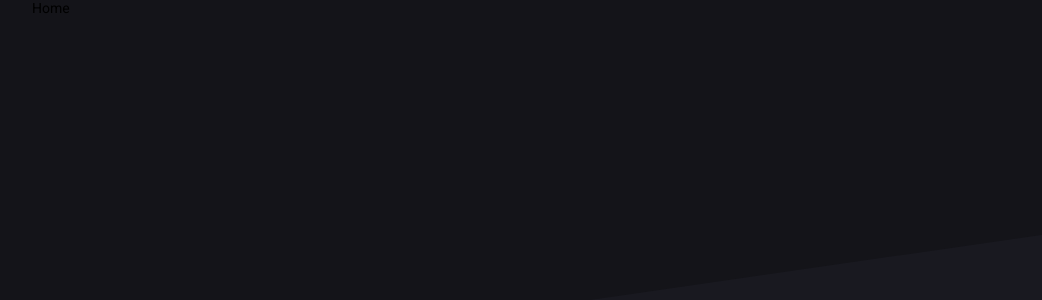
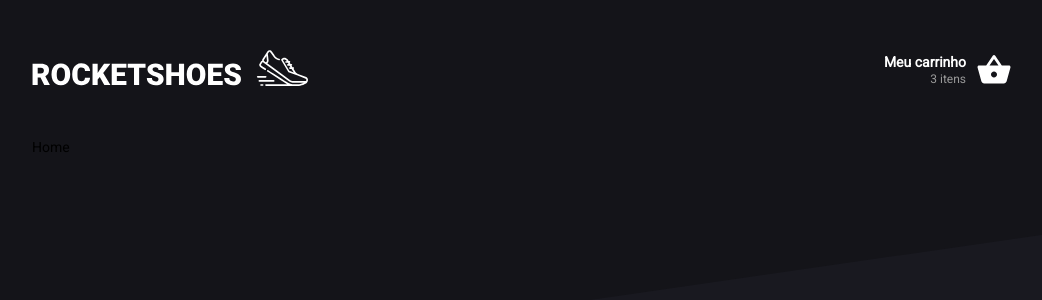
Before and after one commit to jinascimento/rocketshoes, a React (Create React App) app: page / in a window 1280 px wide. Shown: the top 300 px of the page, without its empty margins (118-1160 px from the left). Built offline with nearby package versions, Linux system fonts and the light colour scheme.

Commit message:
Styled header component

```diff
--- a/package.json
+++ b/package.json
@@ -5,6 +5,7 @@
   "dependencies": {
     "react": "^16.9.0",
     "react-dom": "^16.9.0",
+    "react-icons": "^3.7.0",
     "react-router-dom": "^5.0.1",
     "react-scripts": "3.1.2",
     "styled-components": "^4.3.2"
--- a/src/App.js
+++ b/src/App.js
@@ -2,11 +2,12 @@
 import { BrowserRouter } from 'react-router-dom';
 import GlobalStyle from './styles/global';
 import Routes from './routes';
+import Header from './components/Header';
 
 function App() {
   return (
     <BrowserRouter>
-      {/*<Header />*/}
+      <Header />
       <Routes />
       <GlobalStyle />
     </BrowserRouter>
--- /dev/null
+++ b/src/components/Header/index.js
@@ -0,0 +1,25 @@
+import React from 'react';
+import { Container, Cart } from './styles';
+import { Link } from 'react-router-dom';
+import { MdShoppingBasket } from 'react-icons/md';
+import logo from '../../assets/images/logo.svg';
+
+const Header = () => {
+  return (
+    <Container>
+      <Link to="/">
+        <img src={logo} alt="Rocketshoes" />
+      </Link>
+
+      <Cart to="/cart">
+        <div>
+          <strong>Meu carrinho</strong>
+          <span>3 itens</span>
+        </div>
+        <MdShoppingBasket size={36} color="#FFF" />
+      </Cart>
+    </Container>
+  );
+};
+
+export default Header;
--- /dev/null
+++ b/src/components/Header/styles.js
@@ -0,0 +1,34 @@
+import styled from 'styled-components';
+import { Link } from 'react-router-dom';
+
+export const Container = styled.header`
+  display: flex;
+  justify-content: space-between;
+  align-items: center;
+  margin: 50px 0;
+`;
+
+export const Cart = styled(Link)`
+  display: flex;
+  align-items: center;
+  text-decoration: none;
+
+  &:hover {
+    opacity: 0.7;
+  }
+
+  div {
+    text-align: right;
+    margin-right: 10px;
+
+    strong {
+      display: block;
+      color: #fff;
+    }
+
+    span {
+      font-size: 12px;
+      color: #999;
+    }
+  }
+`;
```
Also changed, not shown: src/assets/images/logo.svg (added), 1 other file (tests, documents, lock files or other folders).
